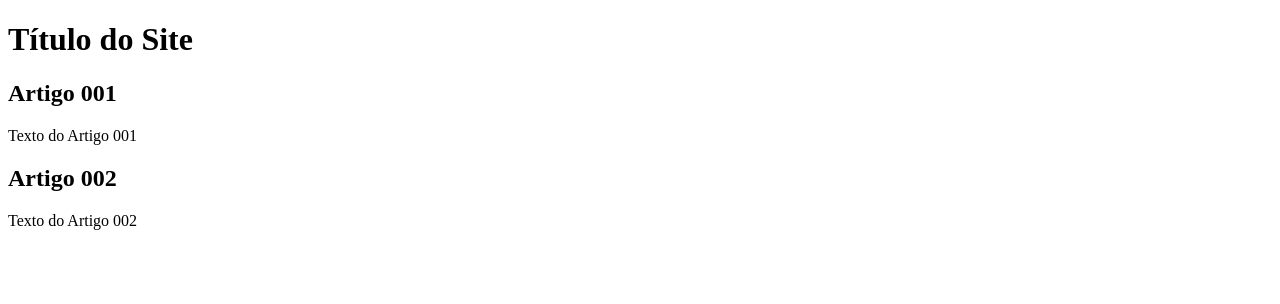
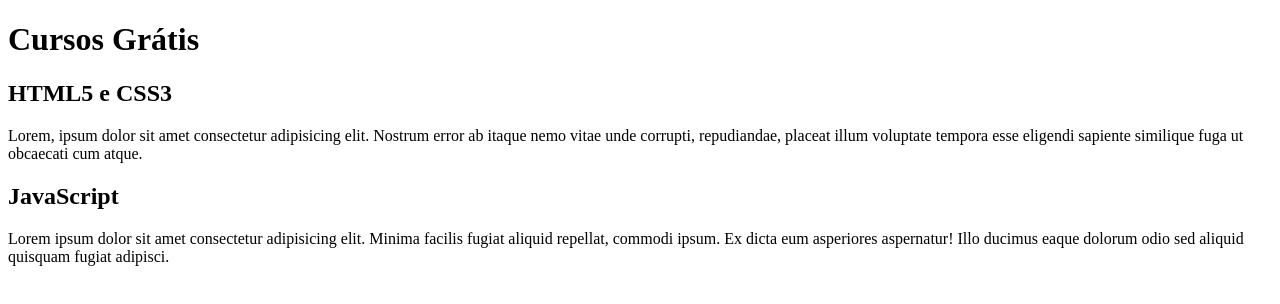
Before and after one commit to DeccaSoft/site-CursoEmVideo, a plain HTML site: page index.html in a window 1280 px wide. Drawn offline with Linux system fonts and the light colour scheme.

Commit message:
Iniciando Conteúdo
Começaándo a escrever o conteúdo do site

```diff
--- a/index.html
+++ b/index.html
@@ -9,14 +9,14 @@
 <body>
     <main>
         <header>
-            <h1>Título do Site</h1>
+            <h1>Cursos Grátis</h1>
             <article>
-                <h2>Artigo 001</h2>
-                <p>Texto do Artigo 001</p>
+                <h2>HTML5 e CSS3</h2>
+                <p>Lorem, ipsum dolor sit amet consectetur adipisicing elit. Nostrum error ab itaque nemo vitae unde corrupti, repudiandae, placeat illum voluptate tempora esse eligendi sapiente similique fuga ut obcaecati cum atque.</p>
             </article>
             <article>
-                <h2>Artigo 002</h2>
-                <p>Texto do Artigo 002</p>
+                <h2>JavaScript</h2>
+                <p>Lorem ipsum dolor sit amet consectetur adipisicing elit. Minima facilis fugiat aliquid repellat, commodi ipsum. Ex dicta eum asperiores aspernatur! Illo ducimus eaque dolorum odio sed aliquid quisquam fugiat adipisci.</p>
             </article>
         </header>
     </main>
```
